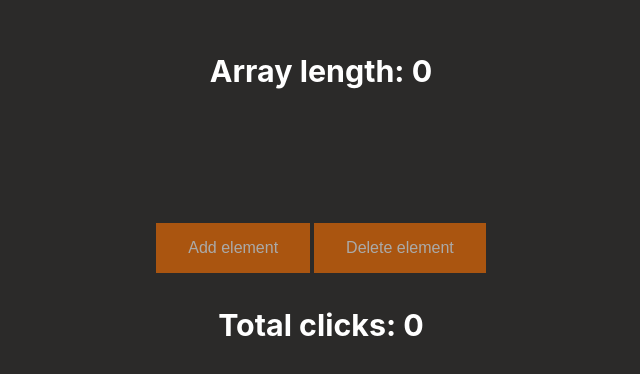
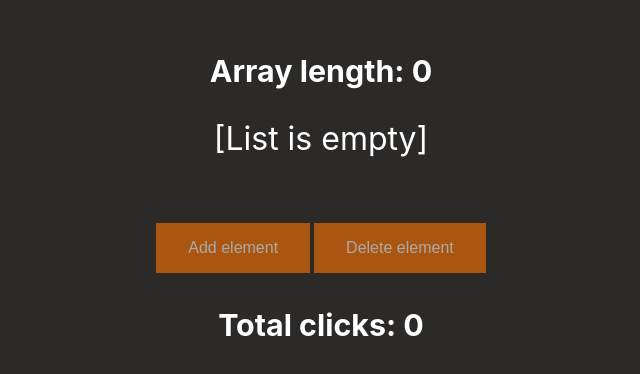
Before and after one commit to technoMi/reactproject, a React (Create React App) app: page / in a window 1280 px wide. Shown: the part 202-576 px from the top of the page, without its empty margins (319-959 px from the left). Built offline with nearby package versions, Linux system fonts and the light colour scheme.

Commit message:
Cosmetic changes

```diff
--- a/src/Ccomponent.js
+++ b/src/Ccomponent.js
@@ -31,18 +31,27 @@ export default class Ccomponent extends Component {
 	}
 
 	renderList() {
-      return this.state.array.map((item) => {
-         return <FComponent elem={item}/>
-      })
+		if (this.state.array.length != 0 ) {
+	      return this.state.array.map((item) => {
+	         return <FComponent elem={item}/>
+	      })
+   	} else {
+   		return <span>List is empty</span>
+   	}
    }
 
 	render() {
 		return (
 			<div>
 				<h3>Array length: {this.state.array.length}</h3>
-				<div className="output-box"> { this.renderList() } </div>
+
+				<div className="output-box">
+					<span>[</span>{ this.renderList() }<span>]</span>
+				</div>
+
 				<button onClick={this.addElement}>Add element</button>
 				<button onClick={this.deleteElement}>Delete element</button>
+
 				<h3>Total clicks: {this.state.count}</h3>
 			</div>
 		);
--- a/src/index.css
+++ b/src/index.css
@@ -13,7 +13,7 @@ code {
 }
 
 span {
-	font-size: 24px;
+	font-size: 32px;
 }
 
 .output-box {
@@ -36,3 +36,8 @@ button {
 }
 
 button:hover {opacity: 1}
+
+button:active {
+	background-color: #FF0000;
+	transition: 0.1s;
+}
```
